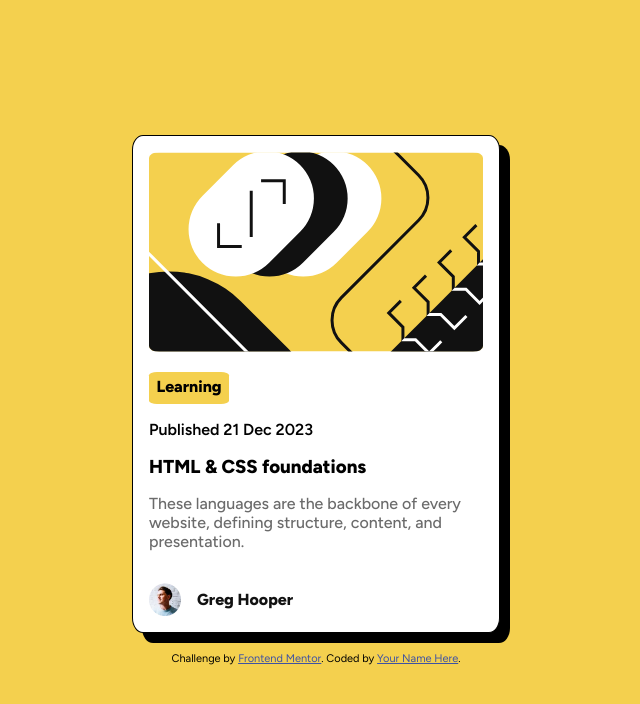
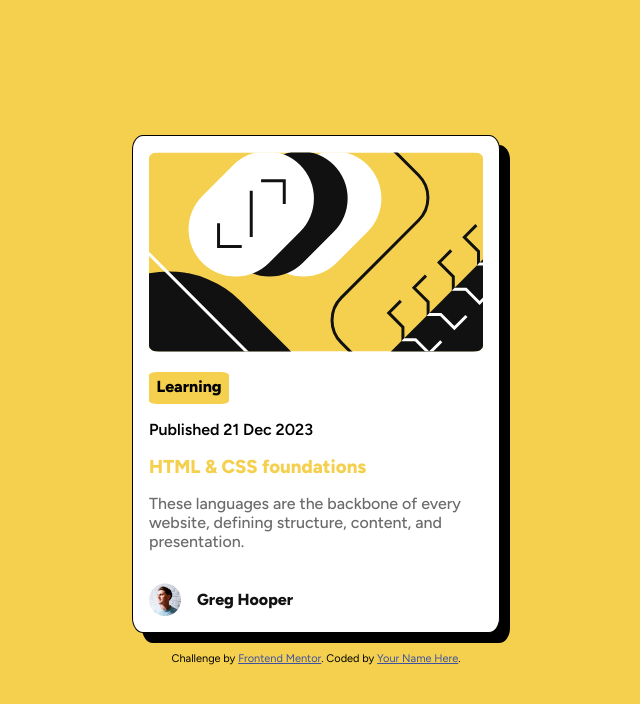
Before and after one commit to gschultz1999/Blog-card, a plain HTML site: page index.html in a window 1280 px wide. In both pictures the pointer is over the element "HTML & CSS foundations". Shown: the whole page, without its empty margins (324-964 px from the left). Drawn offline with Linux system fonts and the light colour scheme.

Commit message:
Update style.css

```diff
--- a/style.css
+++ b/style.css
@@ -24,6 +24,10 @@
     margin: auto;
     justify-content: center;
     padding: 1rem;
+}
+
+@media only screen and (max-width: 320px) {
+
 }
 
 .content {
@@ -59,6 +63,11 @@ header {
 
 h1 {
     font-weight: 800;
+    cursor: pointer;
+}
+
+h1:hover{
+    color:hsl(47, 88%, 63%)
 }
 
 p {
```
